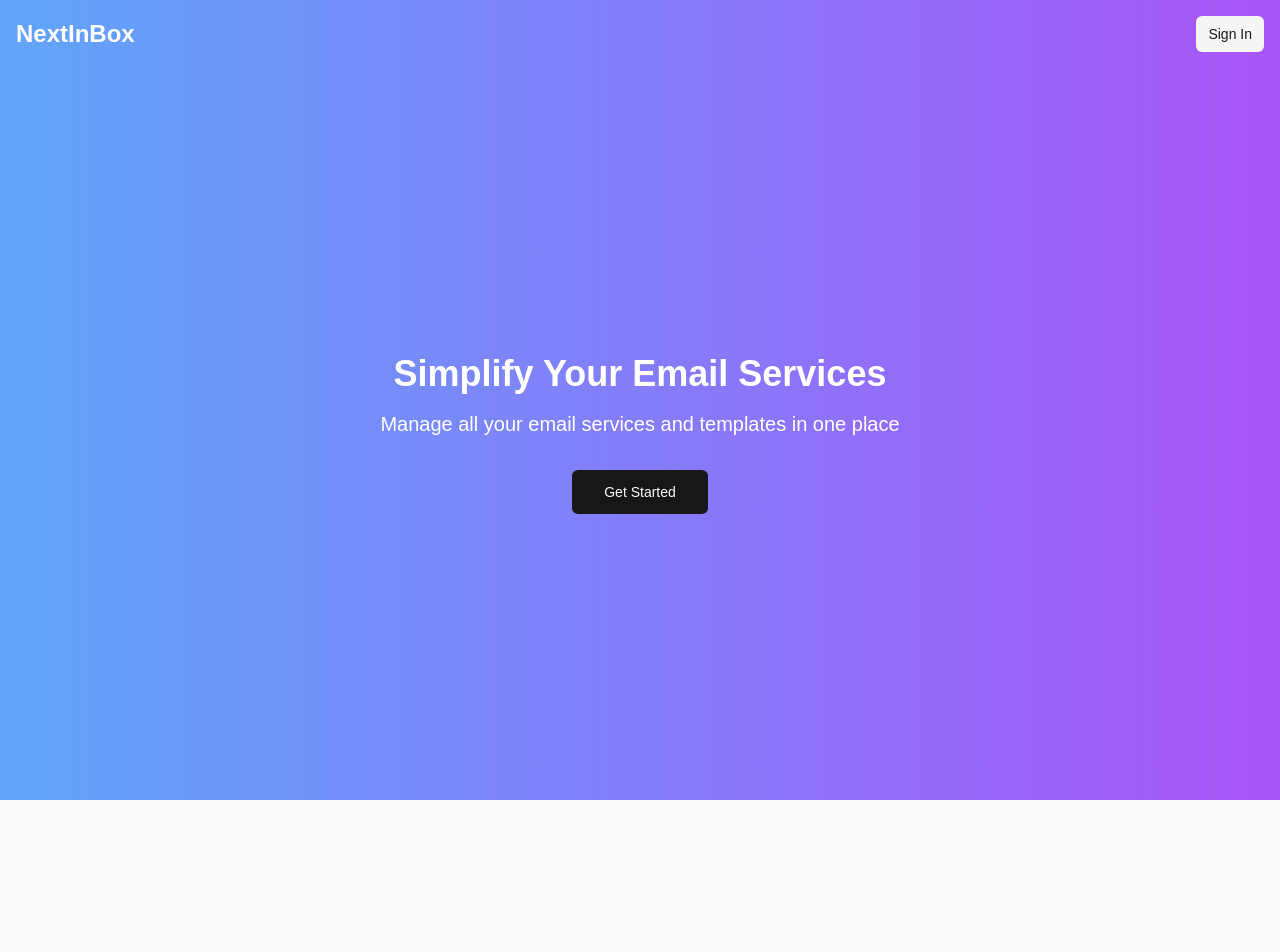
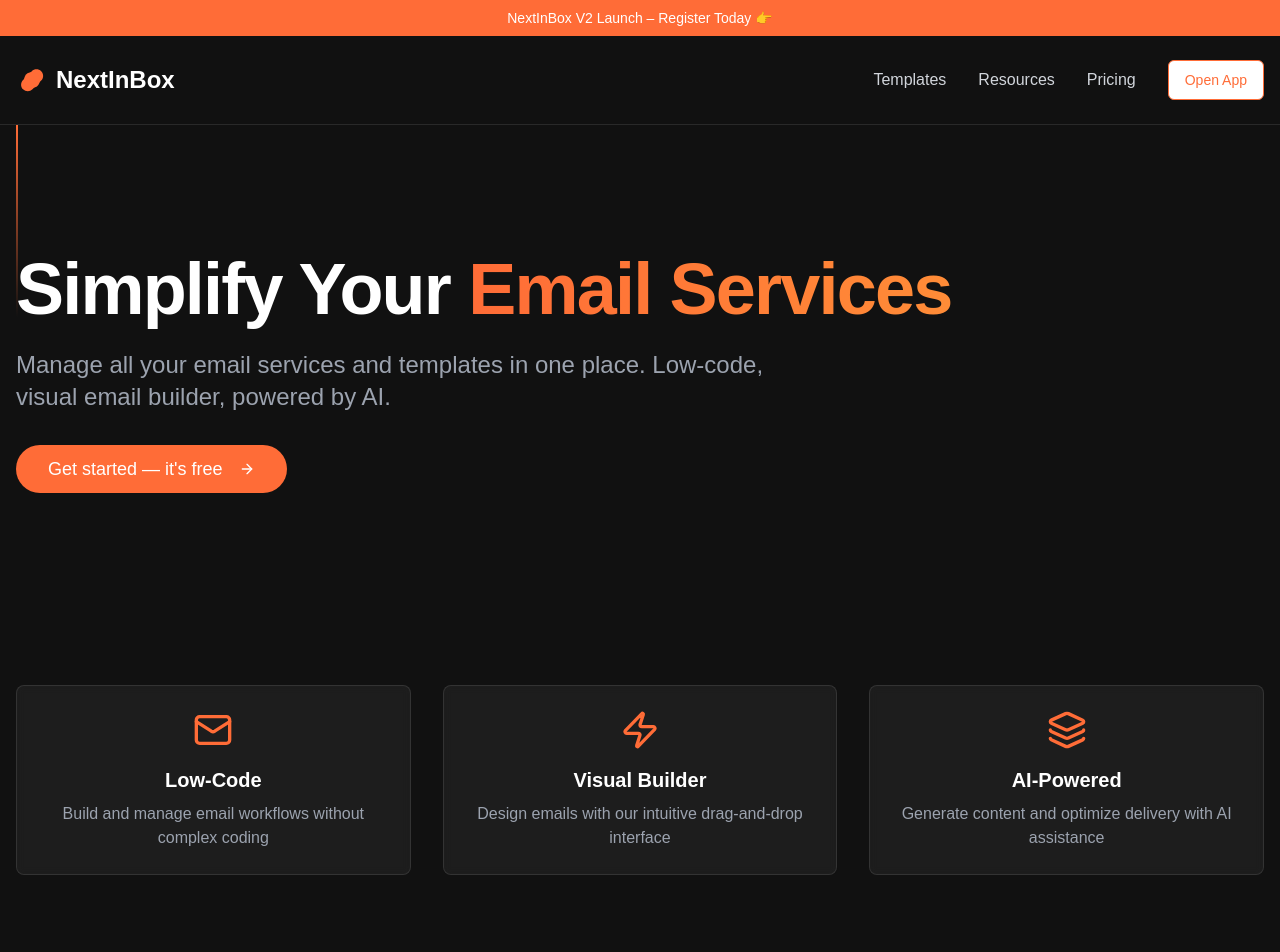
Before and after one commit to Student408/nextinbox-front-end, a Next.js app: page / in a window 1280 px wide. Shown: the top 952 px of the page. Before the commit the page ends 800 px from the top, so only its background shows below. Built offline with nearby package versions, Linux system fonts and the light colour scheme.

Commit message:
Enhance homepage layout with announcement banner, navigation, and feature cards

```diff
--- a/app/layout.tsx
+++ b/app/layout.tsx
@@ -19,7 +19,7 @@
         <meta name="description" content={metadata.description} />
         <meta name="viewport" content="width=device-width, initial-scale=1.0" />
       </head>
-      <body className="h-full bg-gray-50 text-gray-900 antialiased">
+      <body suppressHydrationWarning className="h-full bg-gray-50 text-gray-900 antialiased">
         <div className="min-h-full">
           {children}
         </div>
--- a/app/page.tsx
+++ b/app/page.tsx
@@ -1,24 +1,126 @@
 import Link from 'next/link'
 import { Button } from '@/components/ui/button'
+import { ArrowRight, Mail, Zap, Layers } from 'lucide-react'
 
 export default function Home() {
   return (
-    <div className="min-h-screen bg-gradient-to-r from-blue-400 to-purple-500 flex flex-col">
-      <header className="container mx-auto px-4 py-4 flex justify-between items-center">
-        <h1 className="text-2xl font-bold text-white">NextInBox</h1>
-        <nav>
+    <div className="min-h-screen bg-[#111111] flex flex-col">
+      {/* Announcement Banner */}
+      <div className="bg-[#FF6C37] py-2 text-center text-white">
+        <p className="text-sm font-medium">
+          NextInBox V2 Launch – Register Today 👉
+        </p>
+      </div>
+
+      {/* Navigation */}
+      <header className="container mx-auto px-4 py-6 flex justify-between items-center border-b border-white/10">
+        <div className="flex items-center space-x-2">
+          <svg width="32" height="32" viewBox="0 0 48 48" fill="none" xmlns="http://www.w3.org/2000/svg">
+            <path d="M37.793 10.793c-3.906-3.906-10.236-3.906-14.142 0l-13.06 13.06c-3.905 3.906-3.905 10.236 0 14.142 3.906 3.905 10.236 3.905 14.142 0l13.06-13.06c3.905-3.906 3.905-10.236 0-14.142z" fill="#FF6C37" />
+            <path d="M24 36c6.627 0 12-5.373 12-12S30.627 12 24 12 12 17.373 12 24s5.373 12 12 12z" fill="#FF6C37" />
+          </svg>
+          <h1 className="text-2xl font-bold text-white">NextInBox</h1>
+        </div>
+        <nav className="hidden md:flex items-center space-x-8">
+          <Link href="/templates" className="text-gray-300 hover:text-white transition-colors">
+            Templates
+          </Link>
+          <Link href="/resources" className="text-gray-300 hover:text-white transition-colors">
+            Resources
+          </Link>
+          <Link href="/pricing" className="text-gray-300 hover:text-white transition-colors">
+            Pricing
+          </Link>
           <Link href="/dashboard">
-            <Button variant="secondary" size="sm">Sign In</Button>
+            <Button variant="outline" className="border-[#FF6C37] text-[#FF6C37] hover:bg-[#FF6C37] hover:text-white">
+              Open App
+            </Button>
           </Link>
         </nav>
       </header>
-      <main className="flex-grow container mx-auto px-4 py-8 flex flex-col justify-center items-center text-center">
-        <h2 className="text-3xl sm:text-4xl font-bold text-white mb-4">Simplify Your Email Services</h2>
-        <p className="text-lg sm:text-xl text-white mb-8">Manage all your email services and templates in one place</p>
-        <Link href="/dashboard">
-          <Button size="lg" variant="default">Get Started</Button>
-        </Link>
+
+      {/* Hero Section */}
+      <main className="flex-grow container mx-auto px-4">
+        <div className="relative">
+          {/* Decorative Line */}
+          <div className="absolute left-0 top-0 w-[2px] h-48 bg-gradient-to-b from-[#FF6C37] to-transparent" />
+
+          <div className="py-24 md:py-32">
+            <h2 className="text-5xl md:text-7xl font-bold text-white mb-6 tracking-tight">
+              Simplify Your{' '}
+              <span className="bg-gradient-to-r from-[#FF6C37] to-[#FF8C37] text-transparent bg-clip-text">
+                Email Services
+              </span>
+            </h2>
+            <div className="max-w-3xl">
+              <p className="text-xl md:text-2xl text-gray-400 mb-8">
+                Manage all your email services and templates in one place. Low-code, visual email builder, powered by AI.
+              </p>
+              <div className="flex flex-col sm:flex-row gap-4">
+                <Link href="/dashboard">
+                  <Button size="lg" className="bg-[#FF6C37] hover:bg-[#FF6C37]/90 text-white px-8 py-6 text-lg rounded-full">
+                    Get started — it's free
+                    <ArrowRight className="ml-2 h-5 w-5" />
+                  </Button>
+                </Link>
+              </div>
+            </div>
+          </div>
+
+          {/* Feature Grid */}
+          <div className="grid grid-cols-1 md:grid-cols-3 gap-8 py-16">
+            <FeatureCard
+              icon={<Mail className="h-10 w-10 text-[#FF6C37]" />}
+              title="Low-Code"
+              description="Build and manage email workflows without complex coding"
+            />
+            <FeatureCard
+              icon={<Zap className="h-10 w-10 text-[#FF6C37]" />}
+              title="Visual Builder"
+              description="Design emails with our intuitive drag-and-drop interface"
+            />
+            <FeatureCard
+              icon={<Layers className="h-10 w-10 text-[#FF6C37]" />}
+              title="AI-Powered"
+              description="Generate content and optimize delivery with AI assistance"
+            />
+          </div>
+
+          {/* Product Preview */}
+          {/* <div className="rounded-lg border border-white/10 overflow-hidden shadow-2xl">
+            <img
+              src="/placeholder.svg?height=600&width=1200"
+              alt="NextInBox Dashboard Preview"
+              className="w-full h-auto"
+            />
+          </div> */}
+        </div>
       </main>
+
+      {/* Footer */}
+      <footer className="container mx-auto px-4 py-8 mt-20 border-t border-white/10">
+        <div className="flex flex-col md:flex-row justify-between items-center">
+          <p className="text-gray-400">&copy; 2023 NextInBox. All rights reserved.</p>
+          <div className="flex space-x-6 mt-4 md:mt-0">
+            <Link href="/privacy" className="text-gray-400 hover:text-white transition-colors">
+              Privacy
+            </Link>
+            <Link href="/terms" className="text-gray-400 hover:text-white transition-colors">
+              Terms
+            </Link>
+          </div>
+        </div>
+      </footer>
     </div>
   )
 }
+
+function FeatureCard({ icon, title, description }: { icon: React.ReactNode; title: string; description: string }) {
+  return (
+    <div className="bg-white/5 backdrop-blur-sm p-6 rounded-lg border border-white/10 hover:border-[#FF6C37]/50 transition-all duration-300">
+      <div className="flex justify-center mb-4">{icon}</div>
+      <h3 className="text-xl font-semibold text-white mb-2 text-center">{title}</h3>
+      <p className="text-gray-400 text-center">{description}</p>
+    </div>
+  )
+}
```
